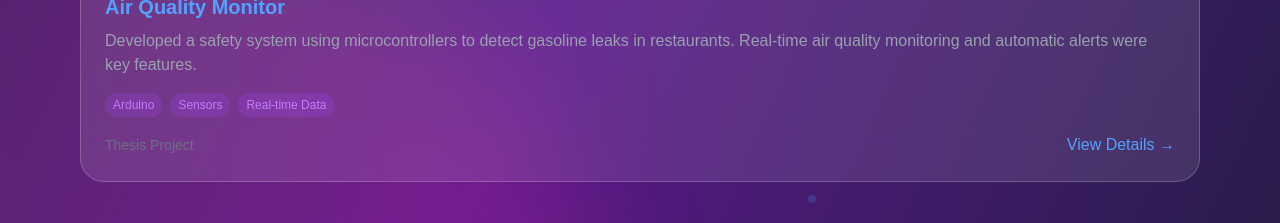
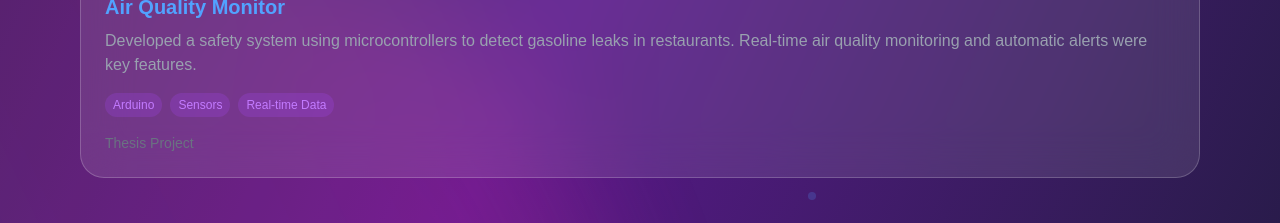
Before and after one commit to StinkyJeans/my-portfolio, a Next.js app: page / in a window 1280 px wide. Shown: the part 1540-1763 px from the top of the page. Built offline with nearby package versions, Linux system fonts and the light colour scheme.

Commit message:
remove view details in thesis section

```diff
--- a/app/page.js
+++ b/app/page.js
@@ -304,9 +304,6 @@
                 </div>
                 <div className="flex justify-between items-center">
                   <span className="text-sm text-gray-500">{project.status}</span>
-                  <button className="text-blue-400 hover:text-blue-300 transition-colors duration-300">
-                    View Details →
-                  </button>
                 </div>
               </div>
             ))}
```
